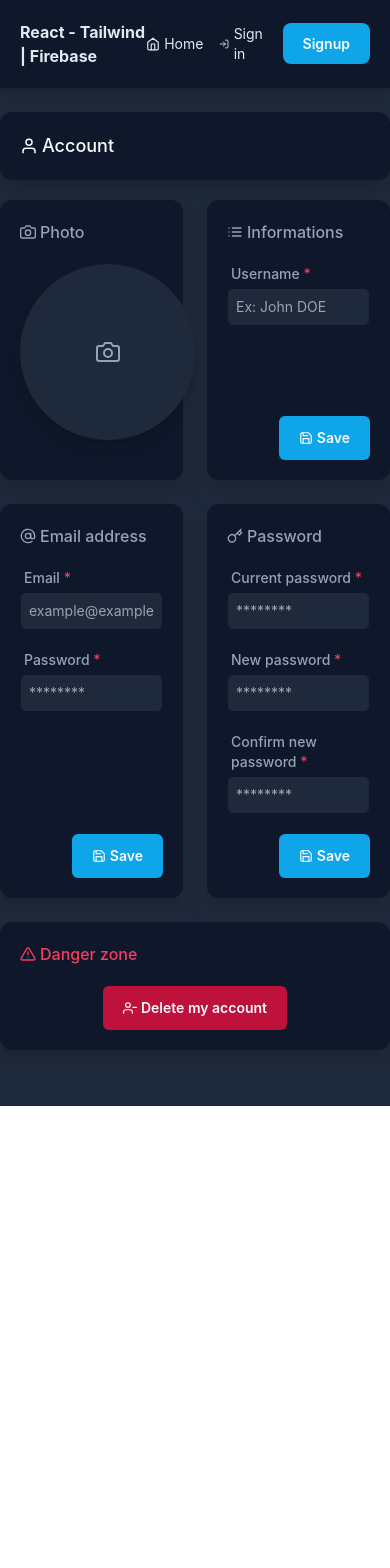
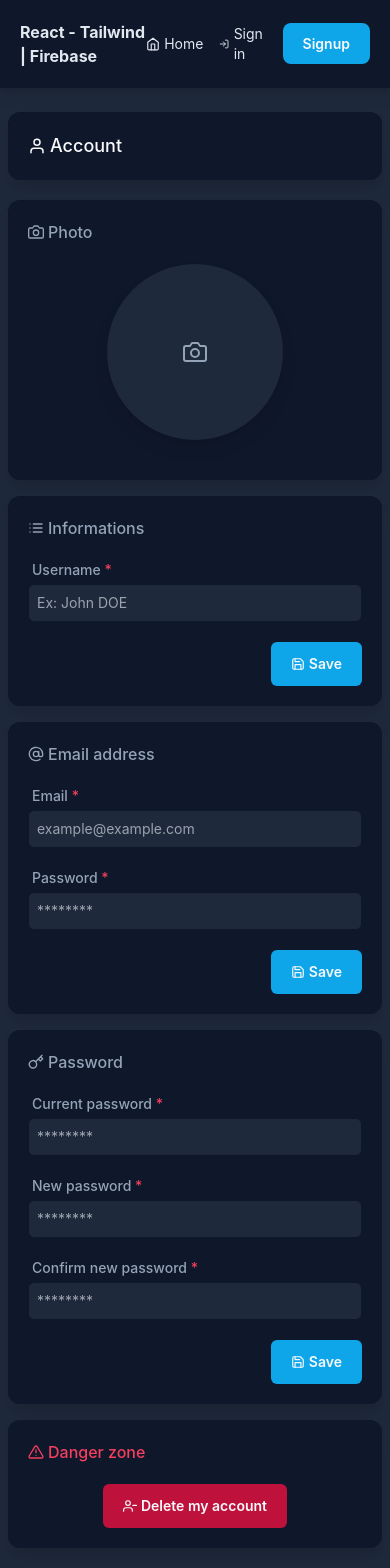
Before and after one commit to BryanBerger98/react-tailwind-firebase-starter, a React (Create React App) app: page /account in a window 390 px wide. Shown: the top 1568 px of the page. Before the commit the page ends 1106 px from the top, so only its background shows below. Built offline with nearby package versions, Linux system fonts and the light colour scheme; no server answers.

Commit message:
update(account): improve responsive design - v0.2.0

```diff
--- a/src/account/components/EditProfileEmail.jsx
+++ b/src/account/components/EditProfileEmail.jsx
@@ -40,7 +40,7 @@ function EditProfileEmail() {
     }, [currentUser]);
 
     return(
-        <div className="bg-slate-900 drop-shadow-xl rounded-xl p-5 col-span-6 h-full flex flex-col">
+        <div className="bg-slate-900 drop-shadow-xl rounded-xl p-5 col-span-12 md:col-span-6 h-full flex flex-col">
             <h3 className="text-md font-medium flex items-center mb-5"><FiAtSign /><span className="ml-1">Email address</span></h3>
             <Formik
                 initialValues={profileEmailFormValues}
--- a/src/account/components/EditProfileInfos.jsx
+++ b/src/account/components/EditProfileInfos.jsx
@@ -21,7 +21,7 @@ function EditProfileInfos() {
     };
 
     return(
-        <div className="bg-slate-900 drop-shadow-xl rounded-xl p-5 col-span-6 h-full flex flex-col">
+        <div className="bg-slate-900 drop-shadow-xl rounded-xl p-5 col-span-12 md:col-span-6 h-full flex flex-col">
             <h3 className="text-md font-medium flex items-center mb-5"><FiList /><span className="ml-1">Informations</span></h3>
             <Formik
                 initialValues={{
--- a/src/account/components/EditProfilePassword.jsx
+++ b/src/account/components/EditProfilePassword.jsx
@@ -46,7 +46,7 @@ function EditProfilePassword() {
     };
 
     return(
-        <div className="bg-slate-900 drop-shadow-xl rounded-xl p-5 col-span-6 h-full flex flex-col">
+        <div className="bg-slate-900 drop-shadow-xl rounded-xl p-5 col-span-12 md:col-span-6 h-full flex flex-col">
             <h3 className="text-md font-medium flex items-center mb-5"><FiKey /><span className="ml-1">Password</span></h3>
             <Formik
                 initialValues={profilePasswordFormValues}
--- a/src/account/components/EditProfilePhoto.jsx
+++ b/src/account/components/EditProfilePhoto.jsx
@@ -36,7 +36,7 @@ function EditProfilePhoto() {
     }
 
     return(
-        <div className="bg-slate-900 drop-shadow-xl rounded-xl p-5 col-span-6 h-full">
+        <div className="bg-slate-900 drop-shadow-xl rounded-xl p-5 col-span-12 md:col-span-6 h-full">
             <h3 className="text-md font-medium flex items-center"><FiCamera /><span className="ml-1">Photo</span></h3>
             <div className="h-44 w-44 my-5 mx-auto bg-slate-800 drop-shadow-lg rounded-full flex items-center justify-center group relative text-2xl">
                 {
--- a/src/account/containers/Account.jsx
+++ b/src/account/containers/Account.jsx
@@ -12,11 +12,11 @@ function Account() {
     return(
         <FilesContextProvider>
             <ModalsContextProvider>
-                <div className="container mx-auto pt-28 pb-14">
+                <div className="container mx-auto px-2 md:px-0 pt-28 pb-14">
                     <div className="bg-slate-900 drop-shadow-xl rounded-xl p-5 mb-5">
                         <h2 className="text-lg font-medium flex text-slate-50 items-center"><FiUser /><span className="ml-1">Account</span></h2>
                     </div>
-                    <div className="grid grid-cols-12 gap-6">
+                    <div className="grid grid-cols-12 gap-4 md:gap-6">
                         <EditProfilePhoto></EditProfilePhoto>
                         <EditProfileInfos></EditProfileInfos>
                         <EditProfileEmail></EditProfileEmail>
--- a/src/common/components/Modal.jsx
+++ b/src/common/components/Modal.jsx
@@ -48,7 +48,7 @@ function Modal({children, modalName}) {
 
     return (
         <div className={`transition ease-out duration-300 fixed inset-0 z-50 bg-slate-900/75 flex items-center justify-center opacity-100 ${hiddenBackground ? 'hidden' : ''} ${hiddenModal ? 'opacity-0' : ''}`} onClick={onClickModalBackground}>
-             <div className={`transition ease-out duration-300 bg-slate-800 rounded-xl drop-shadow-lg ${hiddenModal ? '-translate-y-10' : ''}`}>
+             <div className={`transition ease-out duration-300 bg-slate-800 mx-2 md:mx-0 rounded-xl drop-shadow-lg ${hiddenModal ? '-translate-y-10' : ''}`}>
                 {children}
             </div>
         </div>
```
